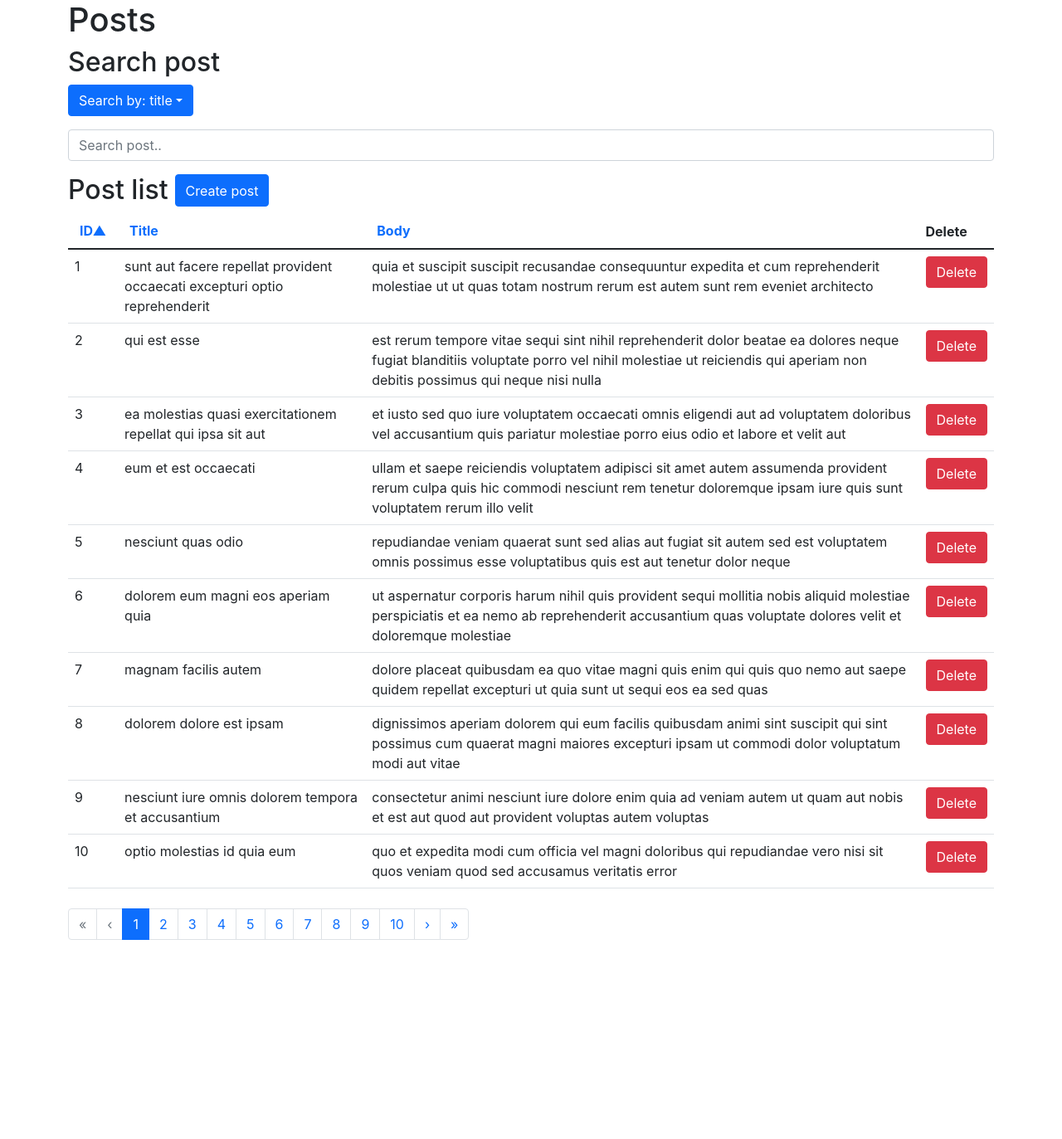
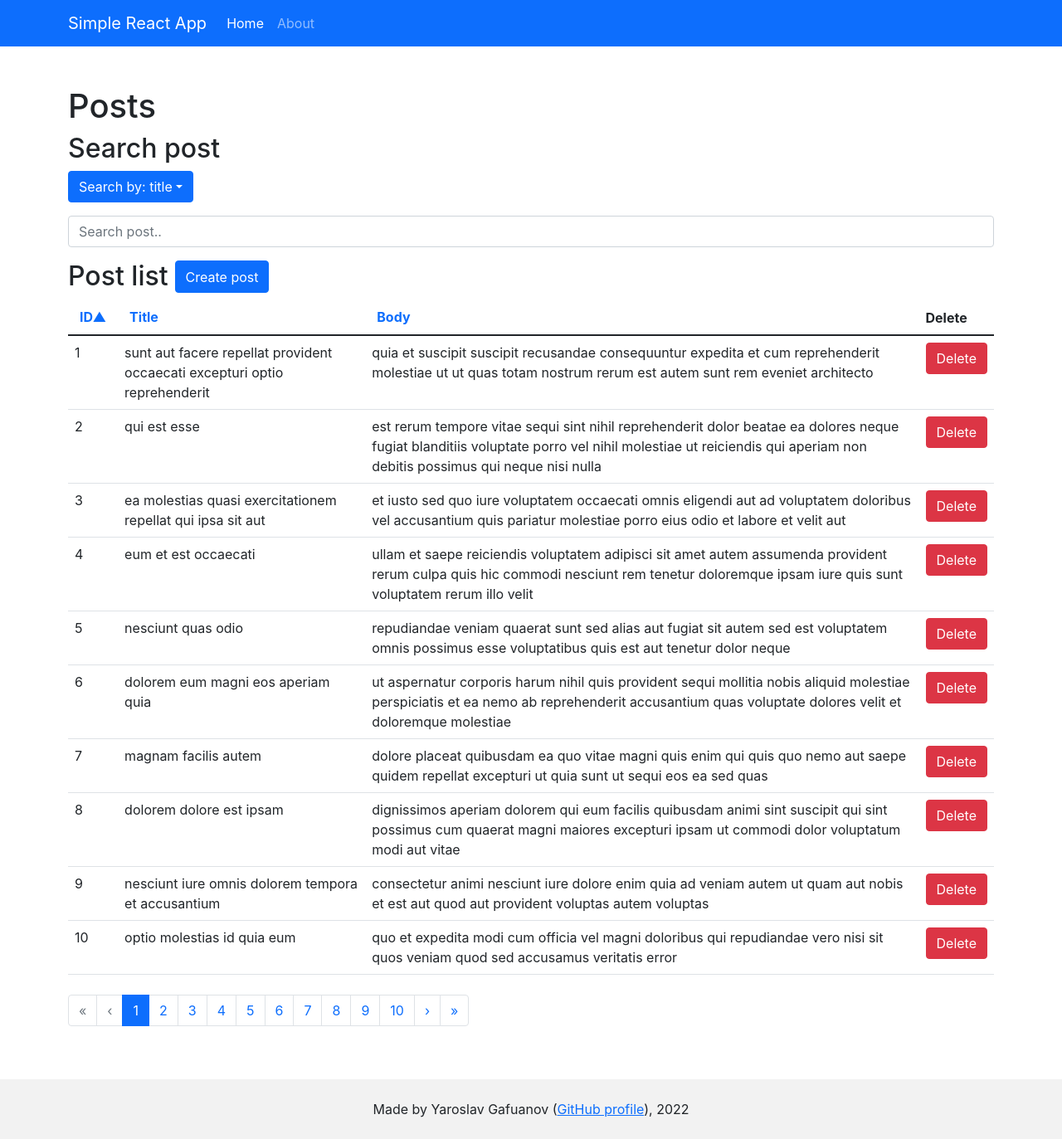
Before and after one commit to ilovesg/simple-react-app, a React (Create React App) app: page / in a window 1280 px wide. Shown: the whole page at 83% size. Before the commit the page ends 1149 px from the top, so only its background shows below. Built offline with nearby package versions, Linux system fonts and the light colour scheme; data requests are answered from the project's data file.

Commit message:
Add layout

```diff
--- a/src/App.jsx
+++ b/src/App.jsx
@@ -1,5 +1,4 @@
 import React from 'react';
-import Container from 'react-bootstrap/Container';
 import './App.scss';
 import { ToastContainer, toast } from 'react-toastify';
 import {
@@ -9,17 +8,20 @@ import {
 import Posts from './features/posts/Posts';
 import About from './pages/About';
 import PageNotFound from './pages/PageNotFound';
+import Layout from './layout/Layout';
 
 function App() {
   return (
-    <Container>
+    <div>
       <ToastContainer />
       <Routes>
-        <Route index path="/" element={<Posts toast={toast} />} />
-        <Route path="/about" element={<About />} />
-        <Route path="*" element={<PageNotFound />} />
+        <Route path="/" element={<Layout />}>
+          <Route index element={<Posts toast={toast} />} />
+          <Route path="about" element={<About />} />
+          <Route path="*" element={<PageNotFound />} />
+        </Route>
       </Routes>
-    </Container>
+    </div>
   );
 }
 
--- /dev/null
+++ b/src/layout/Layout.jsx
@@ -0,0 +1,33 @@
+import React from 'react';
+import { Container } from 'react-bootstrap';
+import { Link, Outlet } from 'react-router-dom';
+import Navigation from '../features/navigation/Navigation';
+import styles from './Layout.module.scss';
+
+export default function Layout() {
+  return (
+    <div>
+      <header>
+        <Navigation />
+      </header>
+      <main className="py-5">
+        <Container>
+          <Outlet />
+        </Container>
+      </main>
+      <footer className={styles.copyright}>
+        <Container>
+          <div className="py-4 text-center">
+            Made by Yaroslav Gafuanov
+            {' '}
+            (
+            <Link to={{ pathname: 'https://github.com/ilovesg/' }} target="_blank">GitHub profile</Link>
+            ),
+            {' '}
+            2022
+          </div>
+        </Container>
+      </footer>
+    </div>
+  );
+}
--- /dev/null
+++ b/src/layout/Layout.module.scss
@@ -0,0 +1,3 @@
+.copyright {
+  background-color: rgb(0 0 0 / 5%);
+}
--- a/src/pages/PageNotFound.jsx
+++ b/src/pages/PageNotFound.jsx
@@ -1,11 +1,12 @@
 import React from 'react';
+import { Link } from 'react-router-dom';
 
 export default function PageNotFound() {
   return (
     <p>
       Page not found.
       {' '}
-      <a href="/">Go back to the main page</a>
+      <Link to="/">Go back to the main page</Link>
     </p>
   );
 }
```
